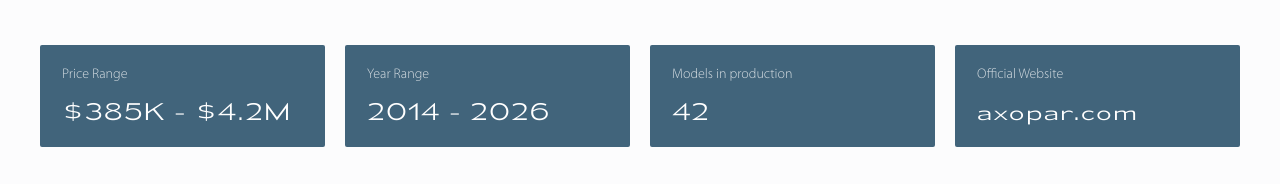
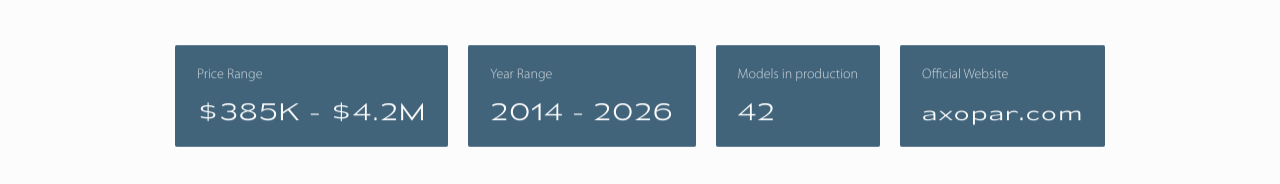
Before and after one commit to JBY-project/jby-axopar, a plain HTML site: page JBY-Brand-Axopar.html in a window 1280 px wide. Shown: the part 1086-1270 px from the top of the page. Drawn offline with nearby package versions, Linux system fonts and the light colour scheme.

Commit message:
Jeff Brown Yachts - Brand Page (Axopar), published as its own site

```diff
--- a/JBY-Brand-Axopar.html
+++ b/JBY-Brand-Axopar.html
@@ -805,8 +805,14 @@ a:focus-visible,button:focus-visible,[role="button"]:focus-visible,input:focus-v
   color:var(--ink);margin-top:20px}
 .ax-about-text p{margin:0 0 16px}.ax-about-text p:last-child{margin:0}
 
-/* The four figures, across rather than two by two. */
-.ax-stats{display:grid;grid-template-columns:repeat(4,1fr);gap:20px;margin-top:48px}
+/* The four figures, across rather than two by two — and each one only as wide
+   as what it holds. They used to be four equal columns filling the wrap's
+   1360, which left the price range, the longest of them, with half a tile of
+   empty blue to its right and the whole row the widest thing on a page whose
+   text is an 880px column. max-content sizes each tile to its own figure, and
+   the row comes out around 950 — the text's measure, near enough. */
+.ax-stats{display:grid;grid-template-columns:repeat(4,max-content);
+  justify-content:center;gap:20px;margin:48px auto 0}
 /* Filled in the family blue rather than white cards floating on near-white.
    The band they sit in is --paper and the cards were --white with a soft
    shadow: four steps of difference, which on a bright screen is four cards you
```
Also changed, not shown: index.html (+8 -2 lines).
